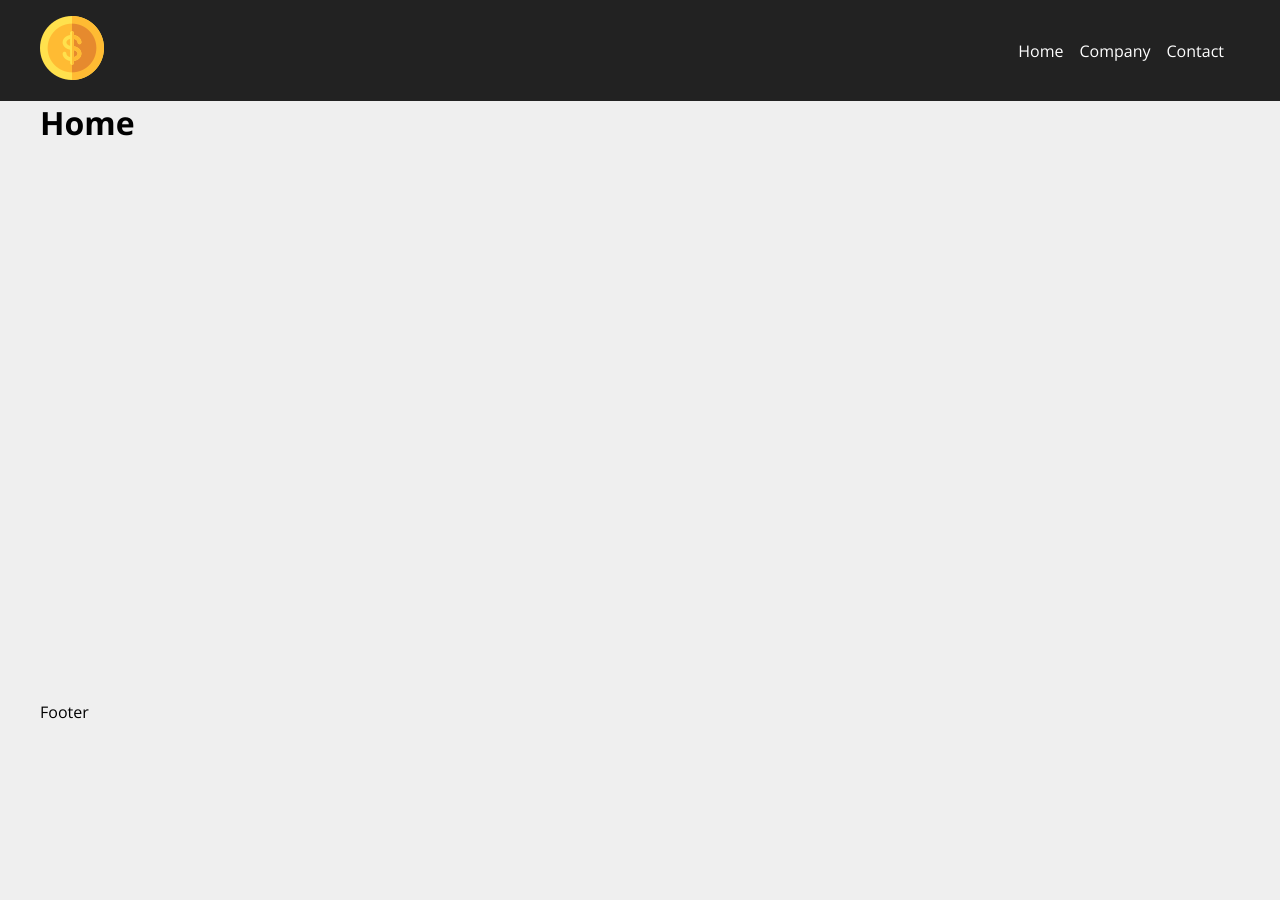
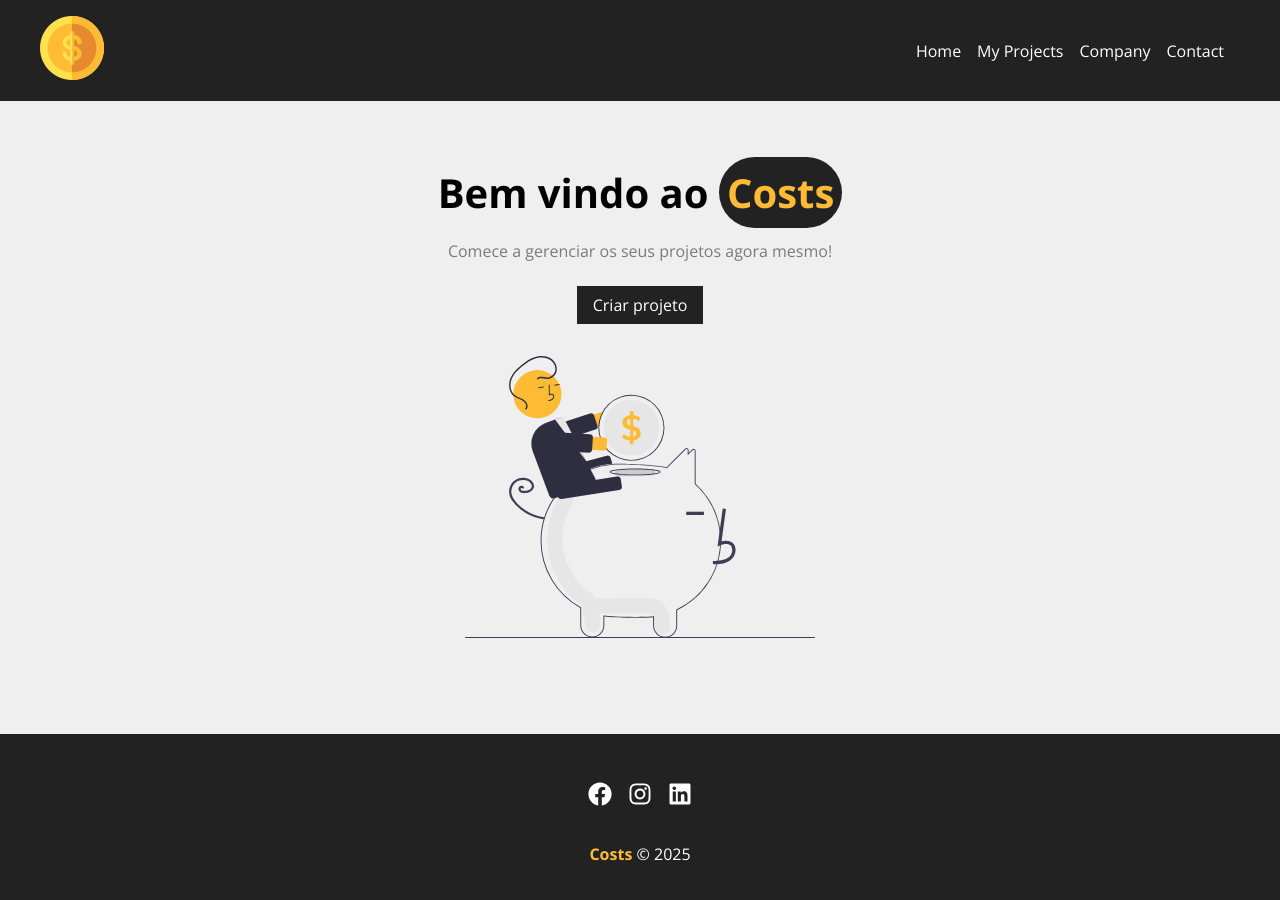
Before and after one commit to Firaal/gerenciamento-de-projetos, a React (Vite) app in the folder frontend/: page / in a window 1280 px wide. Shown: the top 900 px of the page. Before the commit the page ends 800 px from the top, so only its background shows below. Built offline with nearby package versions, Linux system fonts and the light colour scheme.

Commit message:
Fazendo e estilizando a Home

```diff
--- a/frontend/components/layout/Footer.jsx
+++ b/frontend/components/layout/Footer.jsx
@@ -1,7 +1,26 @@
-import Container from "./Container";
+import { FaFacebook, FaInstagram, FaLinkedin } from "react-icons/fa";
+import styles from "./Footer.module.css";
 
 function Footer() {
-    return <Container>Footer</Container>;
+    return (
+        <footer className={styles.footer}>
+            <ul className={styles.list}>
+                <li className={styles.list__item}>
+                    <FaFacebook />
+                </li>
+                <li className={styles.list__item}>
+                    <FaInstagram />
+                </li>
+                <li className={styles.list__item}>
+                    <FaLinkedin />
+                </li>
+            </ul>
+
+            <p className={styles.copy__right}>
+                <span>Costs</span> &copy; 2025
+            </p>
+        </footer>
+    );
 }
 
 export default Footer;
--- a/frontend/components/layout/Footer.module.css
+++ b/frontend/components/layout/Footer.module.css
@@ -0,0 +1,34 @@
+.footer {
+    background-color: #222;
+    color: #fff;
+    padding: 3em;
+    text-align: center;
+}
+
+.list {
+    display: flex;
+    justify-content: center;
+    gap: 1em;
+    list-style: none;
+}
+
+.list__item {
+    transition: 0.3s;
+}
+
+.list__item:hover {
+    color: #ffbb33;
+}
+
+.list svg {
+    font-size: 1.5em;
+}
+
+.copy__right {
+    margin-top: 2em;
+}
+
+.copy__right span {
+    font-weight: bold;
+    color: #ffbb33;
+}
--- a/frontend/components/layout/Header.jsx
+++ b/frontend/components/layout/Header.jsx
@@ -16,6 +16,9 @@
                         <Link to="/">Home</Link>
                     </li>
                     <li className={styles.item}>
+                        <Link to="projects">My Projects</Link>
+                    </li>
+                    <li className={styles.item}>
                         <Link to="company">Company</Link>
                     </li>
                     <li className={styles.item}>
--- /dev/null
+++ b/frontend/components/layout/LinkButton.jsx
@@ -0,0 +1,12 @@
+import { Link } from "react-router-dom";
+import styles from "./LinkButton.module.css";
+
+function LinkButton({ to, text }) {
+    return (
+        <Link className={styles.btn} to={to}>
+            {text}
+        </Link>
+    );
+}
+
+export default LinkButton;
--- /dev/null
+++ b/frontend/components/layout/LinkButton.module.css
@@ -0,0 +1,11 @@
+.btn {
+    background-color: #222;
+    color: #fff;
+    padding: 0.5em 1em;
+    text-decoration: none;
+    transition: 0.3s;
+}
+
+.btn:hover {
+    color: #ffbb33;
+}
--- a/frontend/components/pages/Home.jsx
+++ b/frontend/components/pages/Home.jsx
@@ -1,8 +1,18 @@
+import styles from "./Home.module.css";
+import savings from "../../src/imgs/savings.svg";
+import LinkButton from "../layout/LinkButton";
+
 function Home() {
     return (
-        <>
-            <h1>Home</h1>
-        </>
+        <section className={styles.section}>
+            <h1>
+                Bem vindo ao <span>Costs</span>
+            </h1>
+            <p>Comece a gerenciar os seus projetos agora mesmo!</p>
+            <LinkButton to={"newproject"} text={"Criar projeto"}></LinkButton>
+
+            <img src={savings} alt="Costs" />
+        </section>
     );
 }
 
--- /dev/null
+++ b/frontend/components/pages/Home.module.css
@@ -0,0 +1,30 @@
+.section {
+    display: flex;
+    flex-direction: column;
+    justify-content: center;
+    align-items: center;
+    width: 100%;
+    padding: 4em;
+}
+
+.section h1 {
+    font-size: 2.5em;
+    margin-bottom: 0.5em;
+}
+
+.section h1 span {
+    color: #ffbb33;
+    padding: 0.2em;
+    background-color: #222;
+    border-radius: 1em;
+}
+
+.section p {
+    margin-bottom: 1.5em;
+    color: #7b7b7b;
+}
+
+.section img {
+    width: 350px;
+    margin: 2em 0;
+}
--- /dev/null
+++ b/frontend/components/pages/Projects.jsx
@@ -0,0 +1,9 @@
+function Projects() {
+    return (
+        <>
+            <h1>Todos os projetos</h1>
+        </>
+    );
+}
+
+export default Projects;
--- a/frontend/src/main.jsx
+++ b/frontend/src/main.jsx
@@ -7,6 +7,7 @@
 import Company from "../components/pages/Company.jsx";
 import Contact from "../components/pages/Contact.jsx";
 import NewProject from "../components/pages/NewProject.jsx";
+import Projects from "../components/pages/Projects.jsx";
 
 import { createBrowserRouter, RouterProvider } from "react-router-dom";
 
@@ -31,6 +32,10 @@
                 path: "newproject",
                 element: <NewProject />,
             },
+            {
+                path: "projects",
+                element: <Projects />,
+            },
         ],
     },
 ]);
```
